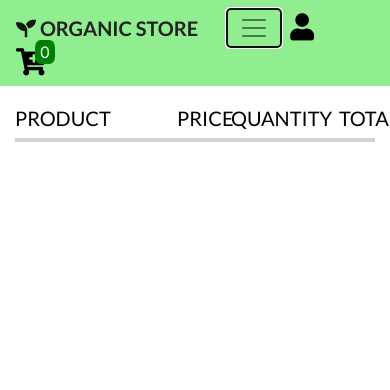
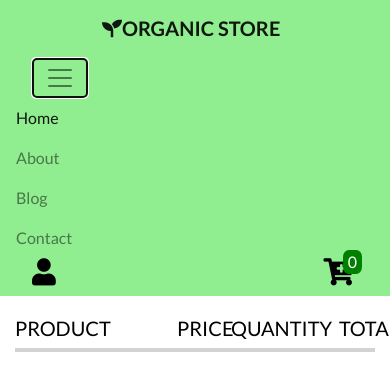
Before and after one commit to weronikamichalczewska/organic-shop, a plain HTML site: page cart.html in a window 390 px wide. Both pictures are taken after a click on the button "Toggle navigation". Drawn offline with nearby package versions, Linux system fonts and the light colour scheme.

Commit message:
Add styles to the responsive navbar

```diff
--- a/cart.html
+++ b/cart.html
@@ -3,7 +3,7 @@
   <head>
     <title>Organic Store</title>
     <meta charset="utf-8">
-	<meta name="viewport" content="width=device-width, initial-scale=1, shrink-to-fit=no">
+	<meta name="viewport" content="width=device-width, initial-scale=1, minimum-scale=1">
   <link rel="stylesheet" href="css/bootstrap.min.css">
   <link rel="stylesheet" href="css/cart.css">
   <link rel="stylesheet" href="https://use.fontawesome.com/releases/v5.8.1/css/all.css" integrity="sha384-50oBUHEmvpQ+1lW4y57PTFmhCaXp0ML5d60M1M7uH2+nqUivzIebhndOJK28anvf" crossorigin="anonymous">
@@ -13,64 +13,63 @@
   <body>
     <header>
       <!-- navbar -->
-      <nav class="navbar navbar-light navbar-expand-md">
-        <!-- logo -->
-        <a class="navbar-brand" href="index.html"><span class="fas fa-seedling d-inline-block"></span>
-          <span class="mr-1 brand">Organic Store</span>
+      <nav class="navbar navbar-expand-lg navbar-light ftco_navbar ftco-navbar-light" id="ftco-navbar">
+        <div class="container">
+          <div id="logo"><a class="navbar-brand" href="index.html">
+            <a class="navbar-brand mr-1 brand" href="index.html">
+              <span class="fas fa-seedling d-inline-block"></span>Organic Store
             </a>
-        <!-- end of logo -->
-        <button class="navbar-toggler" type="button" data-toggle="colappse" data-target="#mainmenu">
+          </div>
+
+          <button class="navbar-toggler ml-3" type="button" data-toggle="collapse" data-target="#ftco-nav" aria-controls="ftco-nav" aria-expanded="false" aria-label="Toggle navigation">
             <span class="navbar-toggler-icon"></span>
           </button>
 
-        <div class="collapse navbar-collapse" id="mainmenu">
-          <ul class="navbar-nav mr-auto">
-            <li class="nav-item">
-              <a href="index.html" class="nav-link active">Home</a>
-            </li>
-            <li class="nav-item">
-              <a href="#" class="nav-link">Juices</a>
-            </li>
-            <li class="nav-item">
-              <a href="#" class="nav-link">Salads</a>
-            </li>
-            <li class="nav-item">
-              <a href="#" class="nav-link">Fruits</a>
-            </li>
+          <div class="collapse navbar-collapse" id="ftco-nav">
+            <ul class="navbar-nav ml-auto">
+              <li class="nav-item active"><a href="index.html" class="nav-link">Home</a></li>
+              <li class="nav-item"><a href="about.html" class="nav-link">About</a></li>
+              <li class="nav-item"><a href="blog.html" class="nav-link">Blog</a></li>
+              <li class="nav-item"><a href="contact.html" class="nav-link">Contact</a></li>
             </ul>
           </div>
 
-        <div class="user-btn">
+        <div class="user-btn ml-3">
           <a href="user.html"><span class="nav-icon">
             <i class="fas fa-user"></i>
           </span></a>
         </div>
-        <!-- cart btn -->
-        <div class="cart-btn">
-          <span class="nav-icon">
+        <!-- cart -->
+        <div class="cart-btn ml-3">
+          <a href="cart.html"><span class="nav-icon">
             <i class="fas fa-cart-plus"></i>
           </span>
-          <div class="cart-items">0</div>
+          <div class="cart-items">0</div></a>
+        </div>
+      </div>
   </div>
 </nav>
-    </header>
-    <!-- end of navbar -->
+  <!-- END nav -->
     <!-- cart page -->
     <div class="container">
       <div class="row">
-      <div class="products-container col-md-12">
-        <div class="product-header">
-          <h5 class="product-title">PRODUCT</h5>
-          <h5 class="price">PRICE</h5>
-          <h5 class="quantity">QUANTITY</h5>
-          <h5 class="total">TOTAL</h5>
+      <div class="products-container col-md-12 col-xs-12">
+        <div class="product-header col-xs-3">
+          <h5 class="product-title col-xs-3">PRODUCT</h5>
+          <h5 class="price col-xs-3">PRICE</h5>
+          <h5 class="quantity col-xs-3">QUANTITY</h5>
+          <h5 class="total col-xs-3">TOTAL</h5>
         </div>
-        <div class="products">
+        <div class="products col-xs-3">
 
         </div>
       </div>
     </div>
   </div>
+
+  <script src="https://code.jquery.com/jquery-3.5.1.slim.min.js" integrity="sha384-DfXdz2htPH0lsSSs5nCTpuj/zy4C+OGpamoFVy38MVBnE+IbbVYUew+OrCXaRkfj" crossorigin="anonymous"></script>
+  <script src="https://cdn.jsdelivr.net/npm/popper.js@1.16.0/dist/umd/popper.min.js" integrity="sha384-Q6E9RHvbIyZFJoft+2mJbHaEWldlvI9IOYy5n3zV9zzTtmI3UksdQRVvoxMfooAo" crossorigin="anonymous"></script>
+  <script src="https://stackpath.bootstrapcdn.com/bootstrap/4.5.0/js/bootstrap.min.js" integrity="sha384-OgVRvuATP1z7JjHLkuOU7Xw704+h835Lr+6QL9UvYjZE3Ipu6Tp75j7Bh/kR0JKI" crossorigin="anonymous"></script>
   <script src="js/cart.js"></script>
 </body>
 </html>
--- a/css/cart.css
+++ b/css/cart.css
@@ -9,6 +9,9 @@ body {
   color: black;
   background: #fff;
   font-family: "Lato", sans-serif;
+  overflow-x: hidden;
+  width: 100%;
+  height: 100%;
 }
 /* --------------- Navbar ---------------- */
 .navbar{
@@ -23,13 +26,9 @@ body {
     color:black;
     font-size: 1.7rem;
   }
-  .user-btn{
-    padding-right:60px ;
-  }
   .cart-btn {
     position: relative;
     cursor: pointer;
-    padding-right: 40px;
   }
   .cart-items {
     position: absolute;
@@ -39,7 +38,6 @@ body {
     padding: 0 5px;
     border-radius: 30%;
     color: #fff;
-    margin-right: 40px;
   }
   /* --------------- End of Navbar ---------------- */
   .products{
@@ -110,3 +108,29 @@ body {
   .basketTotal{
     width: 10%;
   }
+
+/*Media queries*/
+@media screen and (max-width: 400px){
+  #logo{
+    margin: 0px 55px 10px 70px;
+  }
+  .cart-btn{
+    margin-right: 20px;
+  }
+}
+@media screen and (max-width: 360px){
+  #logo{
+    margin: 10px 55px 10px 70px;
+  }
+  .cart-btn{
+    margin-right: 20px;
+  }
+}
+@media screen and (max-width: 345px){
+  #logo{
+    margin: 10px 55px 10px 70px;
+  }
+  .cart-btn{
+    margin-right: 20px;
+  }
+}
--- a/css/register.css
+++ b/css/register.css
@@ -46,13 +46,9 @@ body {
     color:black;
     font-size: 1.7rem;
   }
-  .user-btn{
-    padding-right:60px ;
-  }
   .cart-btn {
     position: relative;
     cursor: pointer;
-    padding-right: 40px;
   }
   .cart-items {
     position: absolute;
@@ -62,7 +58,6 @@ body {
     padding: 0 5px;
     border-radius: 30%;
     color: #fff;
-    margin-right: 40px;
   }
   /* --------------- End of Navbar ---------------- */
 .v-container{
@@ -171,3 +166,29 @@ body {
     transform: translateY(0);
   }
 }
+
+/*Media queries*/
+@media screen and (max-width: 400px){
+  #logo{
+    margin: 0px 55px 10px 70px;
+  }
+  .cart-btn{
+    margin-right: 20px;
+  }
+}
+@media screen and (max-width: 360px){
+  #logo{
+    margin: 10px 55px 10px 70px;
+  }
+  .cart-btn{
+    margin-right: 20px;
+  }
+}
+@media screen and (max-width: 345px){
+  #logo{
+    margin: 10px 55px 10px 70px;
+  }
+  .cart-btn{
+    margin-right: 20px;
+  }
+}
--- a/css/style.css
+++ b/css/style.css
@@ -28,7 +28,12 @@ body {
   font-size: 14px;
   font-family: "Lato", sans-serif;
 }
-
+#logo{
+  text-align: center;
+  padding: 0;
+  position: relative;
+  margin: 10px 0 10px;
+}
 .navbar{
   background-color: lightgreen;
 }
@@ -41,13 +46,9 @@ body {
   color:black;
   font-size: 1.7rem;
 }
-.user-btn{
-  padding-right:60px ;
-}
 .cart-btn {
   position: relative;
   cursor: pointer;
-  padding-right: 40px;
 }
 .cart-items {
   position: absolute;
@@ -57,7 +58,6 @@ body {
   padding: 0 5px;
   border-radius: 30%;
   color: #fff;
-  margin-right: 40px;
 }
 /* --------------- End of Navbar ---------------- */
   /* --------------- Hero ---------------- */
@@ -405,27 +405,23 @@ h4{
     left: 225px;
     top: -40px;
   }
-  .navbar-brand{
-    margin-right: 0 !important;
-  }
-  .navbar-toggler{
-    padding: 5px !important;
-    margin-right: 5px;
-  }
-  .user-btn{
-    padding-right: 0 !important;
+  #logo{
+    margin: 0px 55px 10px 50px;
   }
   .cart-btn{
-    padding-right: 10px;
-  }
-  .cart-items{
-    right: -40px;
+    margin-right: 20px;
   }
 }
 @media screen and (max-width: 360px){
   .img-responsive{
-    left: 190px;
+    left: 200px;
     top: -40px;
+  }
+  #logo{
+    margin: 10px 55px 10px 50px;
+  }
+  .cart-btn{
+    margin-right: 20px;
   }
 }
 @media screen and (max-width: 345px){
@@ -433,4 +429,10 @@ h4{
     left: 185x;
     top: -40px;
   }
+  #logo{
+    margin: 10px 55px 10px 50px;
+  }
+  .cart-btn{
+    margin-right: 20px;
+  }
 }
--- a/css/user.css
+++ b/css/user.css
@@ -40,13 +40,9 @@ body {
   color:black;
   font-size: 1.7rem;
 }
-.user-btn{
-  padding-right:60px ;
-}
 .cart-btn {
   position: relative;
   cursor: pointer;
-  padding-right: 40px;
 }
 .cart-items {
   position: absolute;
@@ -56,7 +52,6 @@ body {
   padding: 0 5px;
   border-radius: 30%;
   color: #fff;
-  margin-right: 40px;
 }
 .validation{
     display: flex;
@@ -172,3 +167,29 @@ body {
     transform: translateY(0);
   }
 }
+
+/*Media queries*/
+@media screen and (max-width: 400px){
+  #logo{
+    margin: 0px 55px 10px 70px;
+  }
+  .cart-btn{
+    margin-right: 20px;
+  }
+}
+@media screen and (max-width: 360px){
+  #logo{
+    margin: 10px 55px 10px 70px;
+  }
+  .cart-btn{
+    margin-right: 20px;
+  }
+}
+@media screen and (max-width: 345px){
+  #logo{
+    margin: 10px 55px 10px 70px;
+  }
+  .cart-btn{
+    margin-right: 20px;
+  }
+}
--- a/js/cart.js
+++ b/js/cart.js
@@ -103,24 +103,24 @@ function displayCart(){
         productContainer.innerHTML = '';
         Object.values(cartItems).map(item => {
             productContainer.innerHTML += `
-            <div class="product">
+            <div class="product col-xs-3 col-xs-pd">
                 <i class="fas fa-trash-alt remove-item"></i>
                 <img src="./images/${item.tag}.jpg">
                 <span>${item.name}</span>
             </div>
-            <div class="price">$${item.price},00</div>
-            <div class="quantity">
+            <div class="price col-xs-3 col-xs-pd">$${item.price},00</div>
+            <div class="quantity col-xs-3 col-xs-pd">
                 <i class="fas fa-minus minus-item"></i>
                 <span>${item.inCart}</span>
                 <i class="fas fa-plus plus-item"></i>
             </div>
-            <div class="total">
+            <div class="total col-xs-3 col-xs-pd">
                 $${item.inCart * item.price},00
             </div>
             `
         });
         productContainer.innerHTML += `
-            <div class="basketTotalContainer">
+            <div class="basketTotalContainer col-xs-3">
             <h4 class="basketTotalTitle>
                 Basket total
             </h4>
```
Also changed, not shown: index.html (+26 -35 lines), register.html (+21 -26 lines), user.html (+22 -27 lines). Lines whose indentation alone changed are shown as unchanged.
